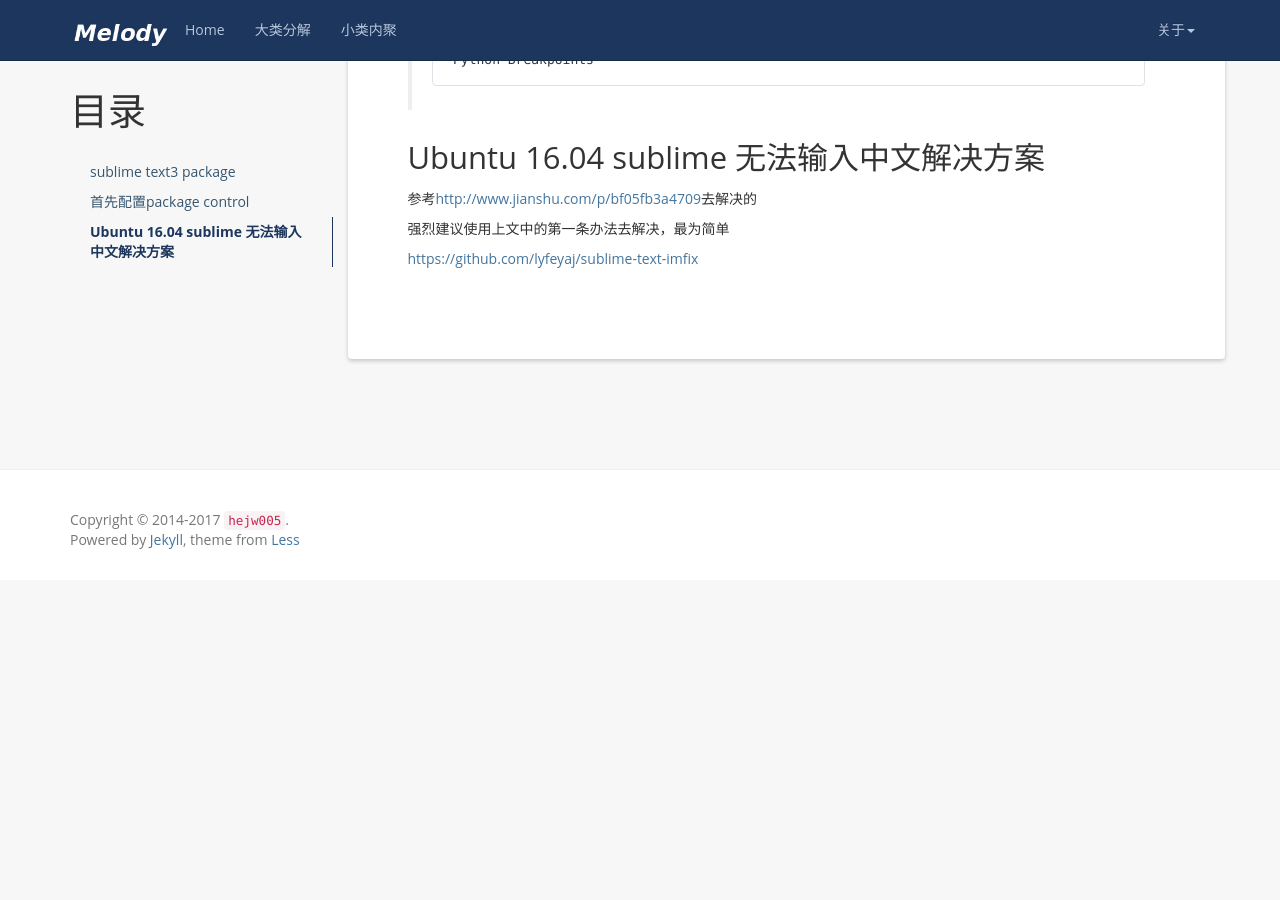
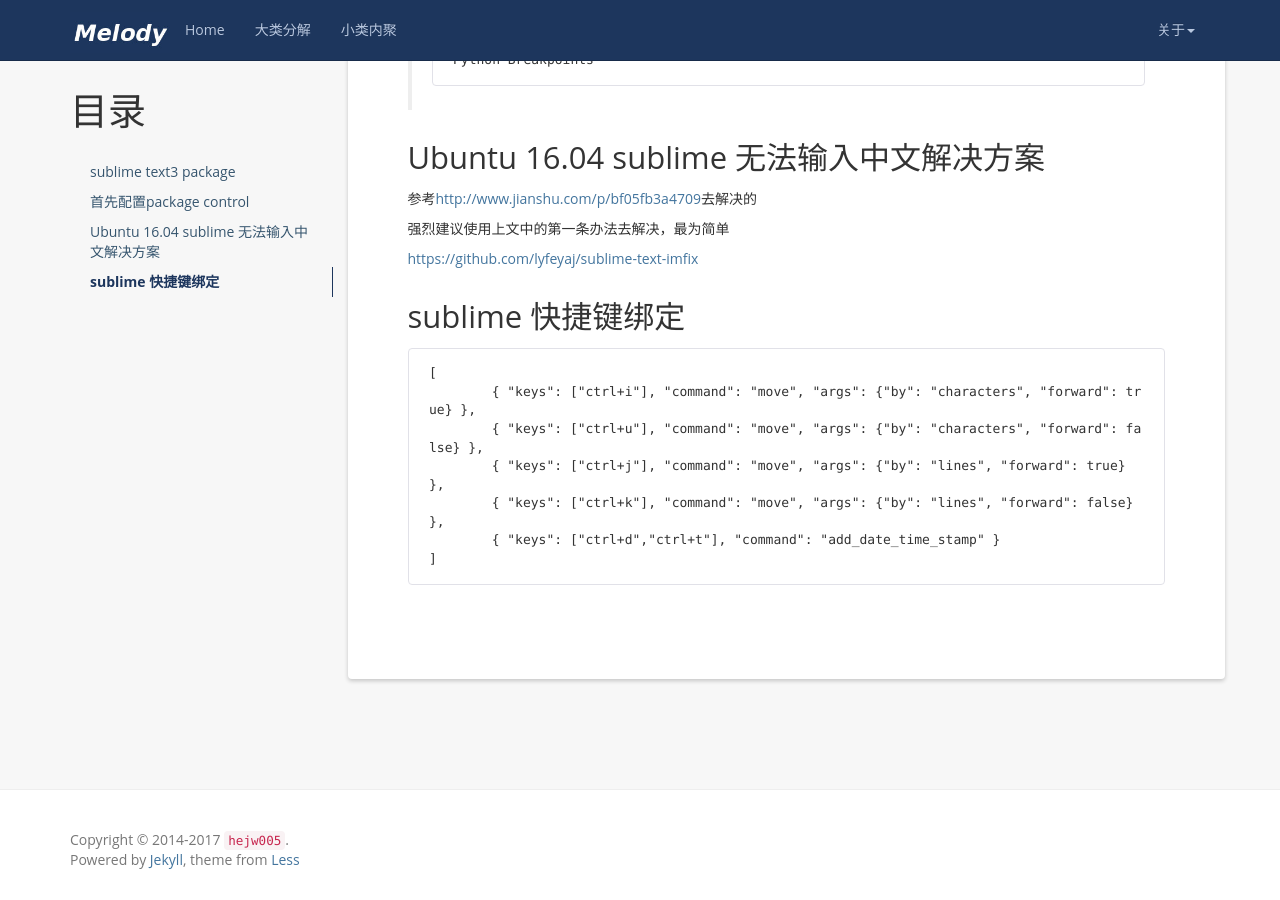
Before and after one commit to h005/h005.github.io, a Jekyll site: the page built from _posts/2017-03-28-Ubuntu sublime Text 3.md, in a window 1280 px wide and 900 px high, scrolled down 1322 px. Built offline with Jekyll 4.4.1, drawn with Linux system fonts in a browser that asks for light colours; nearby versions of some CDN libraries; comment, search, counter and statistics services are not loaded; before the commit the page ends 1902 px from its top, so only the background shows below that.

Commit message:
add the sublime short key bindings

````diff
--- a/_posts/2017-03-28-Ubuntu sublime Text 3.md
+++ b/_posts/2017-03-28-Ubuntu sublime Text 3.md
@@ -40,3 +40,16 @@ tag: Ubuntu
 强烈建议使用上文中的第一条办法去解决，最为简单
 
 [https://github.com/lyfeyaj/sublime-text-imfix](https://github.com/lyfeyaj/sublime-text-imfix)
+
+
+## sublime 快捷键绑定
+
+```
+[
+	{ "keys": ["ctrl+i"], "command": "move", "args": {"by": "characters", "forward": true} },
+	{ "keys": ["ctrl+u"], "command": "move", "args": {"by": "characters", "forward": false} },
+	{ "keys": ["ctrl+j"], "command": "move", "args": {"by": "lines", "forward": true} },
+	{ "keys": ["ctrl+k"], "command": "move", "args": {"by": "lines", "forward": false} },
+	{ "keys": ["ctrl+d","ctrl+t"], "command": "add_date_time_stamp" }
+]
+```
````
